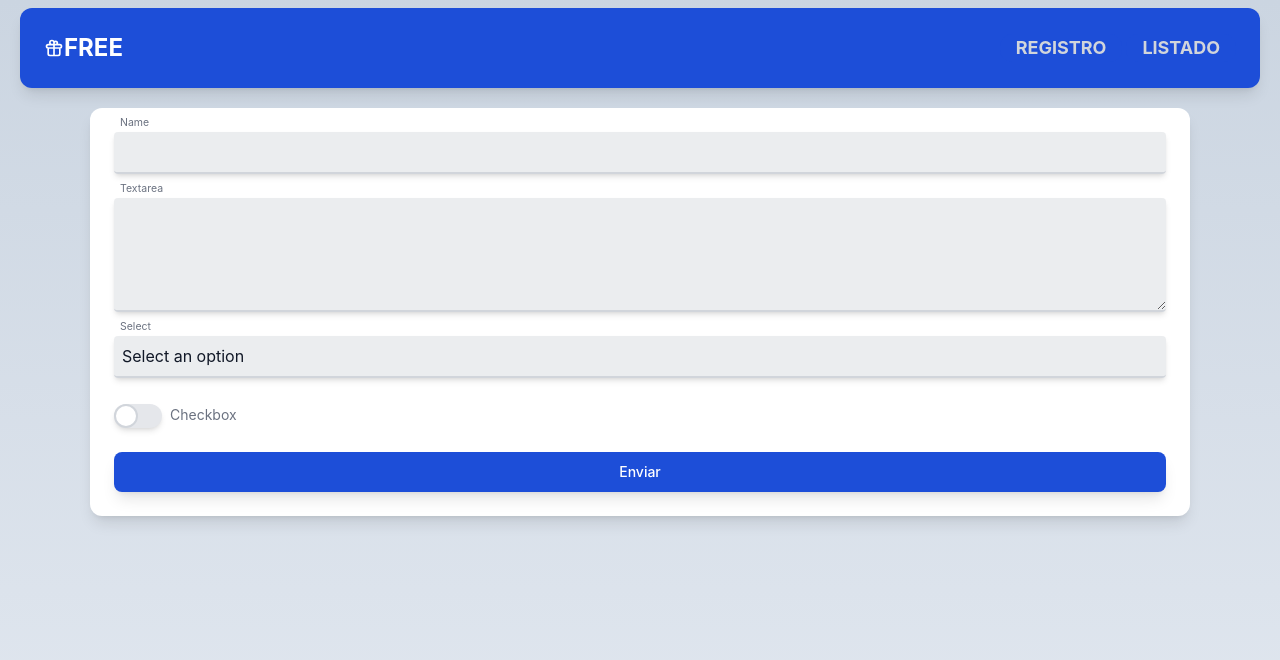
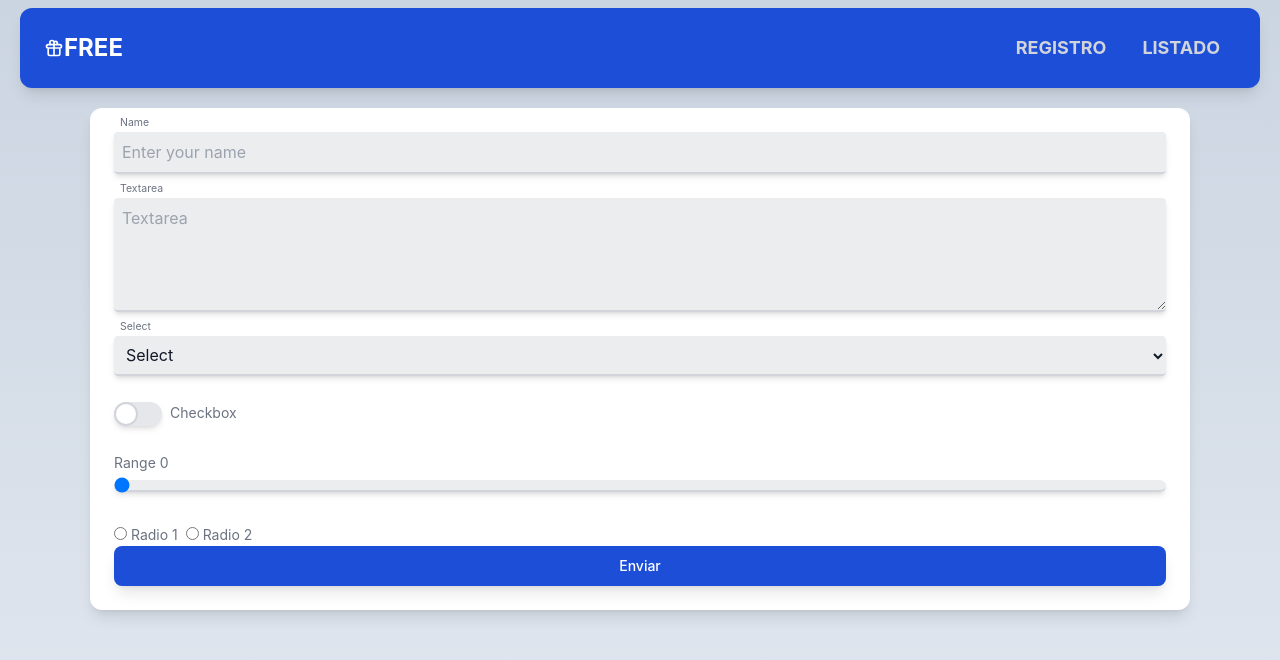
Before and after one commit to CesarAOrtiz/formulario-registro-comidas, a React (Create React App) app: page /formik in a window 1280 px wide. Shown: the top 660 px of the page. Built offline with nearby package versions, Linux system fonts and the light colour scheme.

Commit message:
input ready

```diff
--- a/src/components/FormikForm.jsx
+++ b/src/components/FormikForm.jsx
@@ -1,54 +1,47 @@
+import { useState } from "react";
 import { Formik, Form } from "formik";
-import * as Yup from "yup";
 import Card from "./Card";
 import Field from "./Input/Field";
-
-const yupSchema = Yup.object({
-  name: Yup.string().required("Required"),
-  textarea: Yup.string().required("Required"),
-  select: Yup.string().required("Required"),
-  checkbox: Yup.boolean().oneOf([true], "Must be marked").required("Required"),
-});
-const initailValues = {
-  name: "",
-  textarea: "",
-  select: "",
-  checkbox: false,
-};
+import fields, { initialValues, validationSchema } from "./Input/formJson";
 
 export default function FormikForm() {
+  const [loading, setLoading] = useState(false);
   return (
     <Card className="bg-white min-w-[250px] w-full max-w-[1100px] h-full max-h-[770px] mx-auto">
       <Formik
-        initialValues={initailValues}
+        initialValues={{ ...initialValues, picked: "" }}
+        validationSchema={validationSchema}
         onSubmit={(values) => {
           console.log(values);
+          setLoading(true);
+          setTimeout(() => {
+            setLoading(false);
+          }, 2000);
         }}
-        validationSchema={yupSchema}
       >
         <Form>
-          <Field name={"name"} type={"text"} label={"Name"} />
-          <Field
-            name={"textarea"}
-            type={"textarea"}
-            label={"Textarea"}
-            rows={4}
-          />
-          <Field name={"select"} type={"select"} label={"Select"}>
-            <option value="">Select an option</option>
-            <option value="1">1</option>
-            <option value="2">2</option>
-            <option value="3">3</option>
-          </Field>
-          <Field
-            name={"checkbox"}
-            id={"checkbox"}
-            type={"checkbox"}
-            label={"Checkbox"}
-          />
+          {fields.map((field, i) => {
+            return field.props.type === "select" ? (
+              <Field key={field.props.name} {...field.props}>
+                {field.options.map(({ value, label }) => (
+                  <option key={value} value={value}>
+                    {label}
+                  </option>
+                ))}
+              </Field>
+            ) : field.props.type === "radio" ? (
+              <Field
+                key={field.props.name + field.props.value}
+                {...field.props}
+              />
+            ) : (
+              <Field key={field.props.name} {...field.props} />
+            );
+          })}
 
           <button
             type="submit"
+            disabled={loading}
             className="text-white shadow-lg bg-blue-700 hover:bg-blue-800 focus:ring-4 focus:outline-none focus:ring-blue-300 rounded-lg w-full px-5 py-2.5 text-sm text-center font-medium disabled:opacity-50 disabled:pointer-events-none"
           >
             Enviar
--- a/src/components/Input/Field.jsx
+++ b/src/components/Input/Field.jsx
@@ -1,8 +1,31 @@
 import { useField, ErrorMessage } from "formik";
 import Input from "./Input";
 
+const commonFields = [
+  "date",
+  "datetime-local",
+  "email",
+  "month",
+  "number",
+  "password",
+  "search",
+  "select",
+  "tel",
+  "text",
+  "textarea",
+  "time",
+  "url",
+  "week",
+];
+
+const noCommonFields = ["checkbox", "radio", "range"];
+
+const notImplmentedFields = ["color", "file"];
+
+const notSupportedFields = ["button", "image", "hidden", "reset", "submit"];
+
 const inputBase =
-  "block py-2 px-2 w-full text-md text-gray-900 bg-gray-400 bg-opacity-20 rounded shadow-md border-0 border-b-2 border-gray-300 appearance-none outline-none focus:ring-0 focus:border-blue-600 peer";
+  "block py-2 px-2 w-full text-md text-gray-900 bg-gray-400 bg-opacity-20 rounded shadow-md border-0 border-b-2 border-gray-300 outline-none focus:ring-0 focus:border-blue-600 peer";
 const inputError =
   "text-red-500 border-red-500 bg-red-500 bg-opacity-20 focus:border-red-500";
 const labelBase =
@@ -13,12 +36,18 @@ export default function Field({ label, className = "", ...props }) {
   const [field, meta] = useField(props);
   const error = meta.error && meta.touched;
 
-  if (props.type === "checkbox" || props.type === "radio") {
+  if (notSupportedFields.includes(props.type)) {
+    throw new Error(
+      `Any type of inputs "${notSupportedFields}" is not supported`
+    );
+  }
+
+  if (props.type === "checkbox") {
     return (
       <div className="relative z-0 mb-6 w-full">
         <div>
           <div className="mr-2 inline-block">
-            <Input {...field} {...props} className />
+            <Input {...field} {...props} className={className} />
           </div>
           <label
             htmlFor={props.name || props.id}
@@ -36,6 +65,50 @@ export default function Field({ label, className = "", ...props }) {
     );
   }
 
+  if (props.type === "radio") {
+    return (
+      <>
+        <label
+          htmlFor={props.name || props.id}
+          className={`text-sm text-gray-500 mt-1 mr-2  ${
+            error ? labelError : ""
+          }`}
+        >
+          <Input {...field} {...props} className={className} /> {label}
+        </label>
+        <ErrorMessage
+          name={props.name}
+          component="p"
+          className="text-xs text-red-500 px-2"
+        />
+      </>
+    );
+  }
+
+  if (props.type === "range") {
+    return (
+      <div className="relative z-0 mb-6 w-full">
+        <label
+          htmlFor={props.name || props.id}
+          className={`text-sm text-gray-500 mt-1  ${error ? labelError : ""}`}
+        >
+          {label} {field.value}
+        </label>
+        <Input
+          {...field}
+          {...props}
+          className={`bg-gray-400 bg-opacity-20 shadow-md rounded-lg appearance-none w-full h-3 p-0 focus:outline-none focus:ring-0 border-0 border-b-2 border-gray-300 ${className}`}
+        />
+        <ErrorMessage
+          name={props.name}
+          component="p"
+          className="text-xs text-red-500 px-2"
+        />
+      </div>
+    );
+  }
+
+  if (commonFields.includes(props.type)) {
     return (
       <div className="relative z-0 mb-6 w-full">
         <Input
@@ -57,3 +130,16 @@ export default function Field({ label, className = "", ...props }) {
       </div>
     );
   }
+
+  return (
+    <div className="relative z-0 mb-6 w-full">
+      <label htmlFor={props.name || props.id}>{label}</label>
+      <Input {...field} {...props} className={className} />
+      <ErrorMessage
+        name={props.name}
+        component="p"
+        className="text-xs text-red-500 px-2"
+      />
+    </div>
+  );
+}
--- /dev/null
+++ b/src/components/Input/formJson.js
@@ -0,0 +1,94 @@
+import * as Yup from "yup";
+
+const fields = [
+  {
+    props: {
+      name: "name",
+      type: "text",
+      label: "Name",
+      placeholder: "Enter your name",
+    },
+    initialValue: "",
+    validation: Yup.string().required("Name is required"),
+  },
+  {
+    props: {
+      name: "textarea",
+      type: "textarea",
+      label: "Textarea",
+      placeholder: "Textarea",
+      rows: 4,
+    },
+    initialValue: "",
+    validation: Yup.string().required("Textarea is required"),
+  },
+  {
+    props: { name: "select", type: "select", label: "Select" },
+    options: [
+      { value: "", label: "Select" },
+      { value: "1", label: "Option 1" },
+      { value: "2", label: "Option 2" },
+    ],
+    initialValue: "",
+    validation: Yup.string().required("Select is required"),
+  },
+  {
+    props: {
+      name: "checkbox",
+      id: "checkbox",
+      type: "checkbox",
+      label: "Checkbox",
+    },
+    initialValue: false,
+    validation: Yup.boolean()
+      .oneOf([true], "Must be marked")
+      .required("Checkbox is required"),
+  },
+  {
+    props: {
+      name: "range",
+      type: "range",
+      label: "Range",
+      min: 0,
+      max: 50,
+    },
+    initialValue: 0,
+    validation: Yup.number().required("Range is required"),
+  },
+  {
+    props: {
+      name: "radio",
+      type: "radio",
+      label: "Radio 1",
+      value: "1",
+    },
+    initialValue: "",
+  },
+  {
+    props: {
+      name: "radio",
+      type: "radio",
+      label: "Radio 2",
+      value: "2",
+    },
+    initialValue: "",
+  },
+];
+export default fields;
+
+const getInitialValues = (formJson) =>
+  formJson.reduce(
+    (acc, { props: { name }, initialValue }) => ({
+      ...acc,
+      [name]: initialValue,
+    }),
+    {}
+  );
+export const initialValues = getInitialValues(fields);
+
+const getValidationSchema = (formJson) =>
+  formJson.reduce(
+    (acc, { props: { name }, validation }) => ({ ...acc, [name]: validation }),
+    {}
+  );
+export const validationSchema = Yup.object(getValidationSchema(fields));
```
Lines whose indentation alone changed are shown as unchanged.
